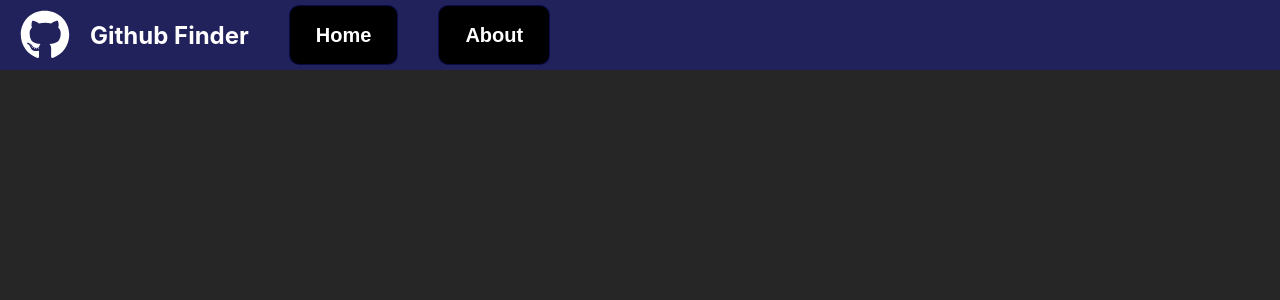
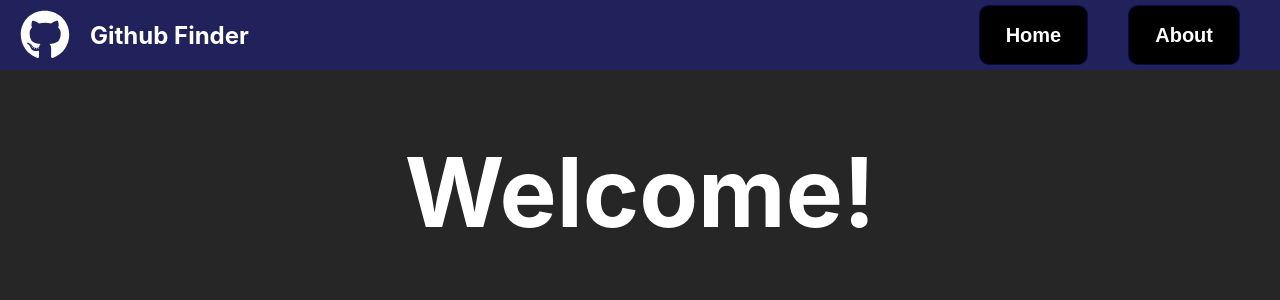
Before and after one commit to MarcusPaul16/GithubFinderApp, a React (Create React App) app in the folder gitfinder-app/: page / in a window 1280 px wide. Shown: the top 300 px of the page. Built offline with nearby package versions, Linux system fonts and the light colour scheme.

Commit message:
NotFoundPage facuta si routes facute

```diff
--- a/gitfinder-app/src/App.js
+++ b/gitfinder-app/src/App.js
@@ -1,19 +1,25 @@
 import Navbar from "./components/Navbar";
-import { BrowserRouter as Router, Route } from 'react-router-dom'
+import { BrowserRouter as Router, Route, Routes } from 'react-router-dom'
 import React from "react";
+import Home from "./pages/Home";
+import About from "./pages/About";
+import NotFound from "./pages/NotFound";
 
 function App() {
   return (
-    <div>
       <Router>
         <div>
           <Navbar />
           <main>
-
+            <Routes>
+              <Route path='/' element={<Home/>}></Route>
+              <Route path='/about' element={<About/>}></Route>
+              <Route path='/notfound' element={<NotFound/>}></Route>
+              <Route path='/*' element={<NotFound/>}></Route>
+            </Routes>
           </main>
         </div>
       </Router>
-    </div>
   );
 }
 
--- a/gitfinder-app/src/components/Navbar.jsx
+++ b/gitfinder-app/src/components/Navbar.jsx
@@ -11,16 +11,17 @@ function Navbar({title}) {
          <Link style={{textDecoration : 'none'}}to='/'>
             <h1 className='title '>{title}</h1>
          </Link>
-         <button className='title-button'>
+         <div className="right-container">
+          <button className='title-button'>
             <Link to='/' style={{textDecoration : 'none'}}>
               <h1 className='title'>Home</h1>
             </Link>
-         </button>
+          </button>
          <button className='title-button'>
             <Link to='/about' style={{textDecoration : 'none'}}>
               <h1 className='title'>About</h1>
             </Link>
-         </button>
+         </button></div>
     </nav>
   )
 }
--- a/gitfinder-app/src/index.css
+++ b/gitfinder-app/src/index.css
@@ -56,3 +56,39 @@ code {
   background-color:black;
   transition: 1s;
 }
+
+.right-container{
+  margin-left: auto;
+}
+
+.home-title{
+  color: white;
+  font-size: 6rem;
+  text-align: center;
+}
+
+.notfound-title{
+  color: white;
+  text-align: center;
+  font-size: 3rem;
+}
+
+.back-to-home-button{
+  background-color: rgb(0, 0, 210);
+  width: 240px;
+  font-size: 1.4rem;
+  border-radius: 10px;
+  border: 1px solid rgb(0, 0, 210);
+  color: white;
+  display: flex;
+  justify-content: center;
+  align-items: center;
+}
+
+.button-container{
+  display: flex;
+  justify-content: center;
+}
+.back-to-home-button-icon{
+  margin-inline: 10px;
+}
--- /dev/null
+++ b/gitfinder-app/src/pages/About.jsx
@@ -0,0 +1,13 @@
+import React from 'react'
+
+function About() {
+  return (
+    <div>
+      <h1>
+        GithubFinder
+      </h1>
+    </div>
+  )
+}
+
+export default About
--- /dev/null
+++ b/gitfinder-app/src/pages/Home.jsx
@@ -0,0 +1,11 @@
+import React from 'react'
+
+function Home() {
+  return (
+    <div>
+      <h1 className='home-title'>Welcome!</h1>
+    </div>
+  )
+}
+
+export default Home
--- /dev/null
+++ b/gitfinder-app/src/pages/NotFound.jsx
@@ -0,0 +1,21 @@
+import React from 'react'
+import {FaHome} from 'react-icons/fa'
+import {Link} from 'react-router-dom'
+function NotFound() {
+  return (
+    <div className='notfound-container'>
+      <h1 className='home-title'>Oops!</h1>
+      <h3 className='notfound-title'>404 - Page not found!</h3>
+      <div className='button-container'>
+      <Link to={'/'} style={{textDecoration : 'none'}}>
+        <button className='back-to-home-button'>
+            <FaHome className='back-to-home-button-icon'></FaHome>
+            <p className='back-to-home-button-icon'>Back to home!</p>
+        </button>
+      </Link>
+      </div>
+    </div>
+  )
+}
+
+export default NotFound
```
Also changed, not shown: 1 other file (tests, documents, lock files or other folders).
